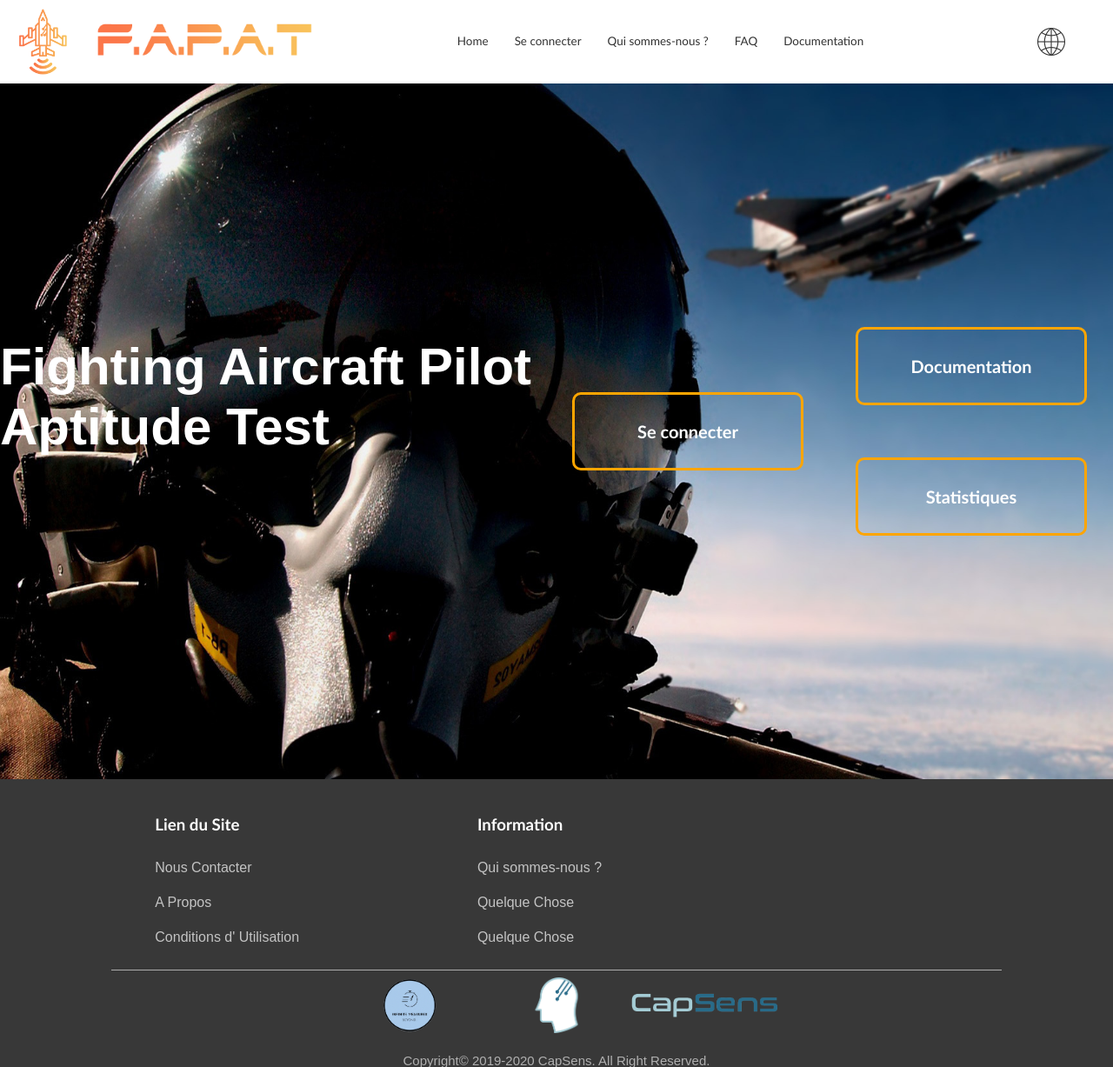
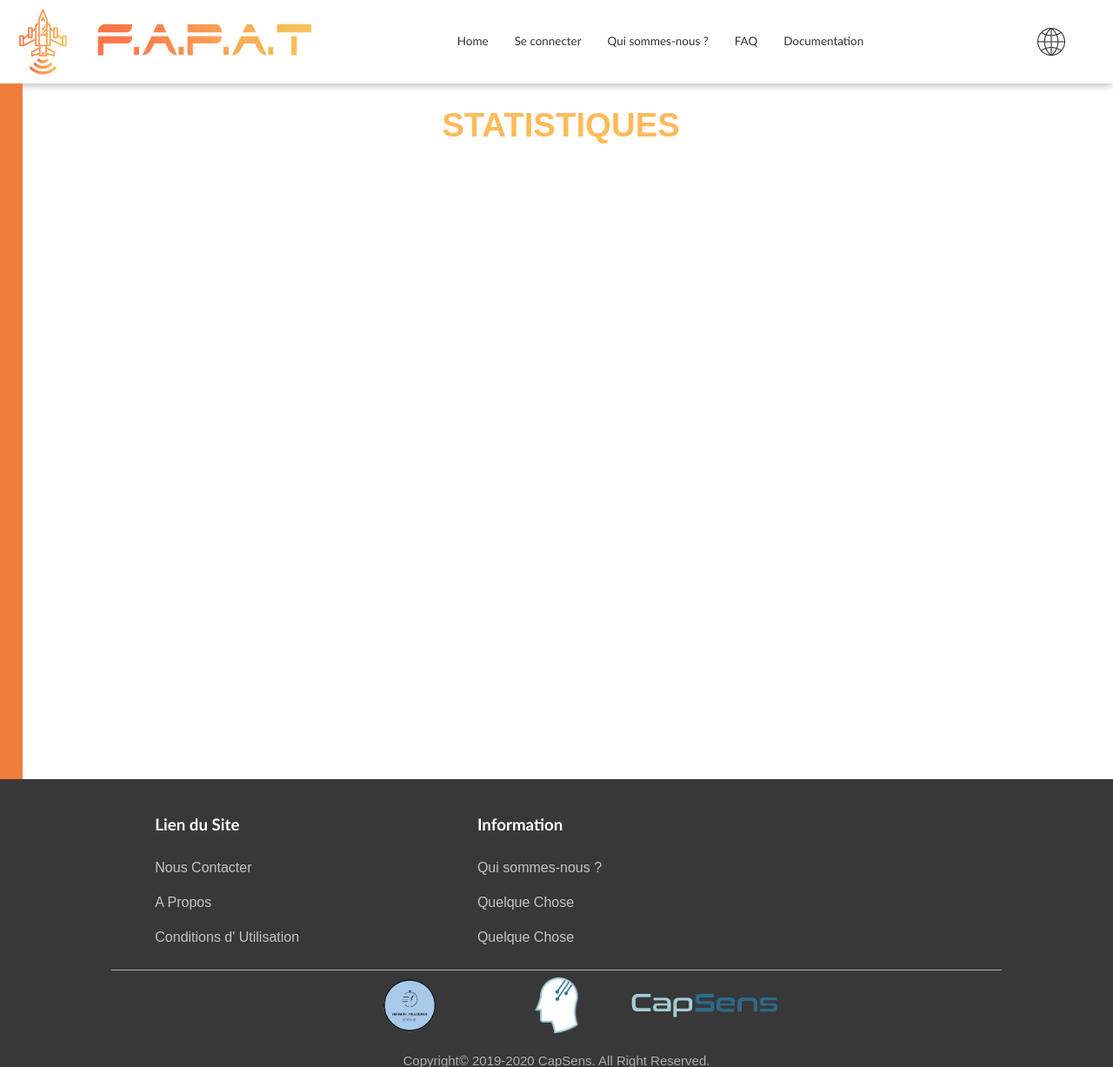
Before and after one commit to oscarmcauliffe/Fapat, a PHP site: page /index.php?action=statistique in a window 1280 px wide. Shown: the top 1227 px of the page at 87% size. Run offline with PHP 8.4, Linux system fonts and the light colour scheme.

Commit message:
creationPageStat

```diff
--- a/controller/controller.php
+++ b/controller/controller.php
@@ -45,6 +45,11 @@ function faq(){
 function documentation(){
     require('vue/documentation.php');
 }
+
+function statistique(){
+  require('vue/statistique.php');
+}
+
 function faqAdmin(){
     require ('vue/faqAdmin.php');
 }
--- a/index.php
+++ b/index.php
@@ -48,6 +48,9 @@ if (isset($_GET['action'])){
         case 'documentation':
             documentation();
             break;
+        case 'statistique':
+            statistique();
+          break;
         case 'nouveauMdp':
             newPassword(htmlentities($_POST['oldPassword']),htmlentities($_POST['newPassword']),htmlentities($_POST['newPassword2']));
             break;
--- /dev/null
+++ b/public/css/statistique.css
@@ -0,0 +1,127 @@
+.statBackground{
+  margin-left: 10px;
+  display: flex;
+  flex-direction: column;
+  align-items: center;
+  height: 100%;
+  background-color:#0000;
+}
+
+.statBackground h1{
+  display: flex;
+  font-family: "Monserrat",sans-serif;
+  font-weight: 800;
+  text-transform: uppercase;
+  color: #ffba5a;
+  font-size: 3vw;
+}
+
+
+.statSelect{
+    position: absolute;
+    left: -13%;
+    height: 100%;
+    width: 15%;
+    background-color: #ED7D3A;
+}
+
+.statSelect ul{
+  height: 70%;
+  margin: 0;
+  padding: 0;
+}
+
+.statSelect li{
+  display: flex;
+  width: 100%;
+  height: 15%;
+}
+
+.statSelect a{
+  display: flex;
+  justify-content: center;
+  align-items: center;
+  height: 100%;
+  width: 100%;
+  text-decoration: none;
+  font-family: "Century Gothics",sans-serif;
+  font-weight: 600;
+  color: white;
+  font-size: 1.2vw;
+}
+
+.statSelect:hover{
+  left: 0;
+  transition: ease 0.5s;
+}
+
+.statSelect a:hover{
+  background-color: #9FC0DE;
+  color: #779ECC;
+}
+
+.statBox{
+  height: 80%;
+  width: 75%;
+}
+
+.graphBox{
+  display: none;
+  height: 100%;
+  width: 100%;
+  background-color: red;
+}
+
+
+
+
+/* Style Tableau*/
+
+.table-content{
+  position: relative;
+  display: none;
+  height: 100%;
+  width: 100%;
+  font-family: "Quicksand",sans-serif;
+  border-radius: 30px 0px 30px 0px;
+  border-collapse: collapse;
+  margin : 0;
+  font-size: 1.1vw;
+  min-width: 100%;
+  overflow: hidden;
+  box-shadow: 0 0 5px rgb(0,0,0,0.5);
+}
+
+.table-content thead tr{
+  height: 100%;
+  width: 100%;
+  background-color: lightblue;
+  color: white;
+  text-align: left;
+}
+
+.table-content th,
+.table-content td{
+  height: 100%;
+  width: 32%;
+  padding: 2% 2vw;
+}
+
+.table-content tbody tr{
+  border-bottom: 1px solid #adadad;
+}
+
+.table-content tbody tr:nth-of-type(even){
+  background-color: #f3f3f3;
+}
+
+.table-content tbody tr:last-of-type{
+  border-bottom: 2px solid lightblue;
+  border-bottom-right-radius: 2px solid red;
+}
+
+.table-content tbody tr:hover{
+  font-size: 1.25vw;
+  color:#5bd1d7;
+  transition: 0.2s linear;
+}
--- /dev/null
+++ b/public/javascript/graph.js
@@ -0,0 +1,11 @@
+
+function showTable(){
+  var table = document.getElementById("table");
+  if (table.style.display == "block"){
+    table.style.display = "none";
+    document.getElementById("title").innerHTML = "STATISTIQUES";
+  } else {
+    table.style.display = "block";
+    document.getElementById("title").innerHTML = "CLASSEMENT";
+  }
+}
--- a/vue/main.php
+++ b/vue/main.php
@@ -37,8 +37,8 @@ include ('enTete.php');
         }
         ?>
         <div class="corps">
-            <a>Documentation</a>
-            <a>Statistiques</a>
+            <a href ="index.php?action=documentation">Documentation</a>
+            <a href="index.php?action=statistique">Statistiques</a>
         </div>
     </div>
 </div>
--- /dev/null
+++ b/vue/statistique.php
@@ -0,0 +1,76 @@
+<!DOCTYPE html>
+<html lang="en" dir="ltr">
+  <head>
+    <meta charset="utf-8">
+    <link rel="stylesheet" href="public/css/statistique.css">
+    <link rel="stylesheet" href="public/css/styleMain.css">
+    <script src="public/javascript/graph.js"></script>
+    <title></title>
+  </head>
+  <body>
+    <?php
+    include ('enTete.php');
+    ?>
+
+    <div class="statSelect">
+      <ul>
+        <li><a href="#">Stat 1</a></li>
+        <li><a href="#">Stat 2</a></li>
+        <li><a href="#">Stat 3</a></li>
+        <li><a href="#" onclick="showTable()">Classement</a></li>
+      </ul>
+    </div>
+
+    <div class="statBackground" id="stat">
+      <h1 id="title">STATISTIQUES</h1>
+      <div class="statBox">
+        <div class="graphBox">
+          <canvas id="stat1"></canvas>
+        </div>
+        <div class="graphBox">
+          <canvas id="stat2"></canvas>
+        </div>
+        <div class="graphBox">
+          <canvas id="stat3"></canvas>
+        </div>
+
+
+        <table class="table-content" id="table">
+                  <thead>
+                    <tr>
+                      <td>Rang</td>
+                      <td>Nom</td>
+                      <td>Prénom</td>
+                      <td>Score</td>
+                    </tr>
+                  </thead>
+
+                  <tbody>
+                    <tr>
+                      <td>1</td>
+                      <td>test</td>
+                      <td>test</td>
+                      <td>Max</td>
+                    </tr>
+                    <tr>
+                      <td>2</td>
+                      <td>Lim</td>
+                      <td>Sean</td>
+                      <td>914</td>
+                    </tr>
+                    <tr>
+                      <td>3</td>
+                      <td>dmzda</td>
+                      <td>fzafa</td>
+                      <td>910</td>
+                    </tr>
+                  </tbody>
+                </table>
+      </div>
+    </div>
+
+    <?php
+    include ('piedPage.php');
+    ?>
+  </body>
+</html>
```
